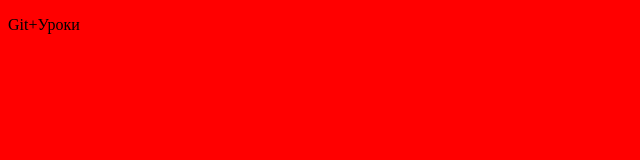
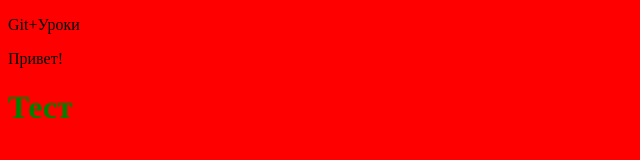
Before and after one commit to Bombiq/online-store, a plain HTML site: page index.html in a window 1280 px wide. Shown: the whole page, without its empty margins (0-640 px from the left). Drawn offline with Linux system fonts and the light colour scheme.

Commit message:
Наши первые изменения!

```diff
--- a/index.html
+++ b/index.html
@@ -10,6 +10,8 @@
 
 <body>
     <p>Git+Уроки</p>
+    <p>Привет!</p>
+    <h1>Тест</h1>
 </body>
 
 </html>
--- a/style.css
+++ b/style.css
@@ -1,3 +1,6 @@
 body{
     background-color: red;
 }
+h1{
+    color:green;
+}
```
